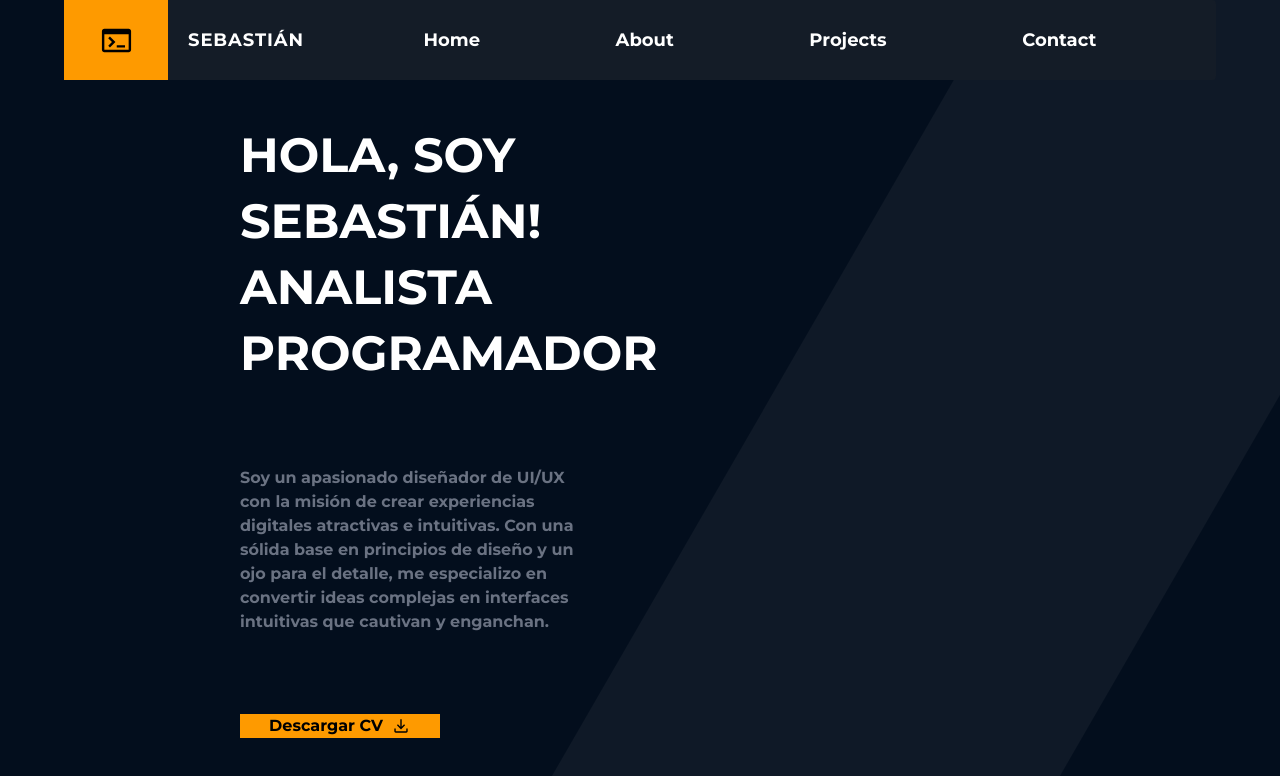
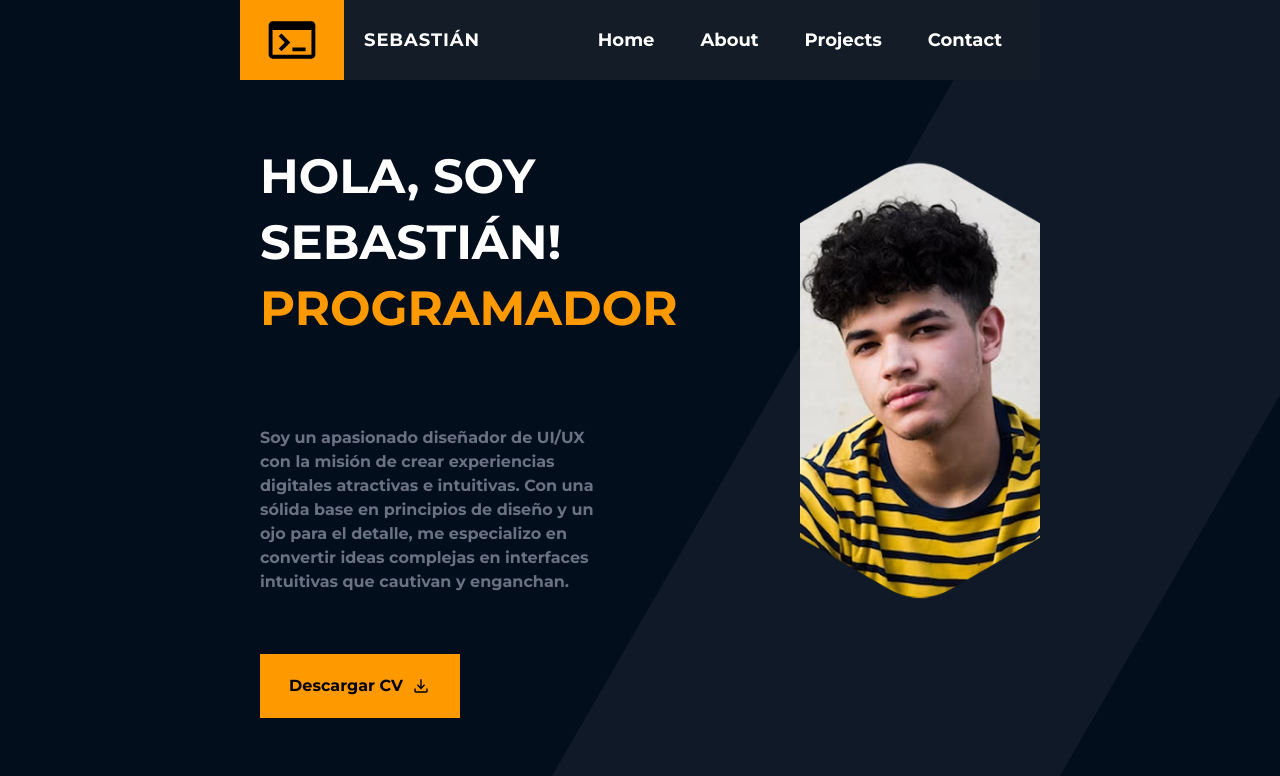
Before and after one commit to sebastianebd/portfolio, a Next.js app: page / in a window 1280 px wide. Shown: the top 776 px of the page. Built offline with nearby package versions, Linux system fonts and the light colour scheme.

Commit message:
se añade flip a texto, se carga imagen profile, se retoca el diseño desktop

```diff
--- a/app/globals.css
+++ b/app/globals.css
@@ -26,3 +26,31 @@ body {
   animation: openMenu 0.4s ease-out forwards;
   transform-origin: top;
 }
+
+#flip {
+  height: 75px;
+  overflow: hidden;
+}
+
+#flip > div:first-child {
+  animation: show 7s linear infinite;
+}
+
+#flip > div > div {
+  display: inline-block;
+  height: 60px;
+  margin-bottom: 30px;
+  font-weight: bold;
+  text-transform: uppercase;
+}
+
+@keyframes show {
+  0% {margin-top:-270px;}
+  5% {margin-top:-180px;}
+  33% {margin-top:-180px;}
+  38% {margin-top:-90px;}
+  66% {margin-top:-90px;}
+  71% {margin-top:0px;}
+  99.99% {margin-top:0px;}
+  100% {margin-top:-270px;}
+}
--- a/app/page.tsx
+++ b/app/page.tsx
@@ -1,18 +1,21 @@
+import FlipText from "@/components/FlipText";
 import NavBar from "@/components/NavBar";
+import Image from 'next/image';
 
 export default function Home() {
   return (
-    <div className="relative h-screen md:h-170 lg:h-screen bg-[var(--color-bg)] overflow-hidden">
+    <div className="relative h-screen md:h-170 lg:h-screen bg-[var(--color-bg)] overflow-hidden lg:px-60">
       <NavBar/>
       <div className="absolute w-[300%] md:w-[200%] h-110 md:h-80 lg:h-110 bg-[var(--color-fringe)] top-1/2 left-[-30%] rotate-120 z-0"></div>
 
       <div className="relative z-10 flex md:justify-center h-full">
 
-        <div className="text-white lg:w-1/2 h-full flex flex-col lg:justify-center gap-15 lg:gap-20 pt-15 px-5 lg:pl-60
-                        pb-15 md:px-15 lg:pb-40">
+        <div className="text-white lg:w-1/2 h-full flex flex-col lg:justify-center gap-15 lg:gap-15 pt-15 px-5
+                        pb-15 lg:pb-40 ">
 
           <h1 className="text-4xl md:text-5xl font-bold leading-snug">
-            HOLA, SOY SEBASTIÁN! <br /> ANALISTA PROGRAMADOR
+            HOLA, SOY SEBASTIÁN! <br />
+            <FlipText />
           </h1>
 
           <p className="text-sm md:text-base pr-0 text-gray-500 font-bold">Soy un apasionado diseñador de UI/UX con la misión de crear experiencias digitales atractivas e
@@ -26,12 +29,19 @@ export default function Home() {
             transition-colors duration-450 h-16 w-50 flex flex-row justify-center items-center">
             Descargar CV <img src="/download-icon.svg" alt="" width={20} height={20} className="ml-2" />
           </a>
-
         </div>
 
-        <div className=" w-1/2 h-full hidden lg:block ">
+        <div className=" w-1/2 h-full hidden lg:flex justify-center pl-40 items-center pb-50">
+        <Image
+          src={"/profile1.png"}
+          alt="profile img"
+          width={0}
+          height={0}
+          sizes="100vw"
+          className="w-100 h-110  object-cover rounded-lg"
+          />
+        </div>
 
-        </div>
       </div>
 
     </div>
--- /dev/null
+++ b/components/FlipText.tsx
@@ -0,0 +1,22 @@
+'use client';
+import React from 'react';
+
+const FlipText = () => {
+  return (
+    <div className="relative inline-block">
+      <div id="flip">
+        <div>
+          <div className="text-amber-500">PROGRAMADOR</div>
+        </div>
+        <div>
+          <div className="text-amber-500">FRONT END DEV</div>
+        </div>
+        <div>
+          <div className="text-amber-500">BACKEND DEV</div>
+        </div>
+      </div>
+    </div>
+  );
+};
+
+export default FlipText;
--- /dev/null
+++ b/components/Loader.tsx
@@ -0,0 +1,11 @@
+import React from 'react'
+
+const Loader = () => {
+  return (
+    <div className="fixed inset-0 flex items-center justify-center bg-black bg-opacity-70 z-50">
+      <div className="w-16 h-16 border-4 border-amber-500 border-t-transparent rounded-full animate-spin"></div>
+    </div>
+  )
+}
+
+export default Loader
--- a/components/NavBar.tsx
+++ b/components/NavBar.tsx
@@ -8,15 +8,15 @@ const NavBar = () => {
                     font-bold rounded z-30'>
 
       <div className='bg-amber-500 text-black  flex-shrink-0  w-16 md:w-26 flex items-center justify-center '>
-        <img src="/code-icon.svg" alt="terminal icon" height={35} width={35}/>
+        <img src="/code-icon.svg" alt="terminal icon" className='h-10 w-10 md:h-14 md:w-14 '/>
       </div>
 
-      <div className=' flex justify-center items-center pl-5'>
+      <div className=' flex justify-center items-center pl-5 lg:pr-20'>
         <a href="#home" className='text-md md:text-lg tracking-wider'>SEBASTIÁN</a>
       </div>
 
       {/* Menú Desktop */}
-      <div className='hidden md:flex flex-1 justify-evenly items-center gap-4 sm:gap-4 md:gap-5 lg:gap-7 px-3 '>
+      <div className='hidden md:flex flex-1 justify-evenly items-center gap-4 sm:gap-4 md:gap-5 px-3 '>
         <a href="#home" className=' md:text-base lg:text-lg hover:-translate-y-1.5 transition-all duration-300 hover:rotate-1 hover:text-amber-400'>Home</a>
         <a href="#about" className=' md:text-base lg:text-lg hover:-translate-y-1.5 transition-all duration-300 hover:rotate-1 hover:text-amber-400'>About</a>
         <a href="#projects" className=' md:text-base lg:text-lg hover:-translate-y-1.5 transition-all duration-300 hover:rotate-1 hover:text-amber-400'>Projects</a>
```
Also changed, not shown: public/profile1.png (added).
